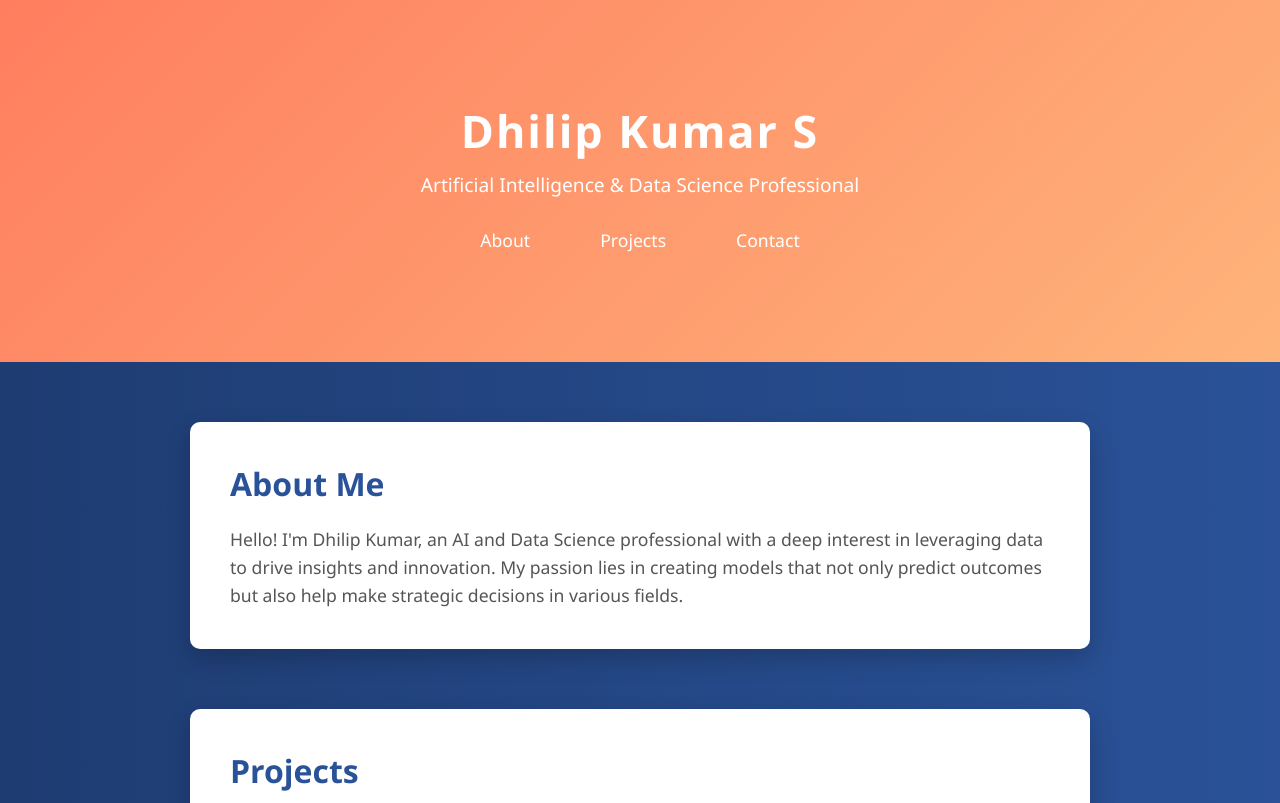
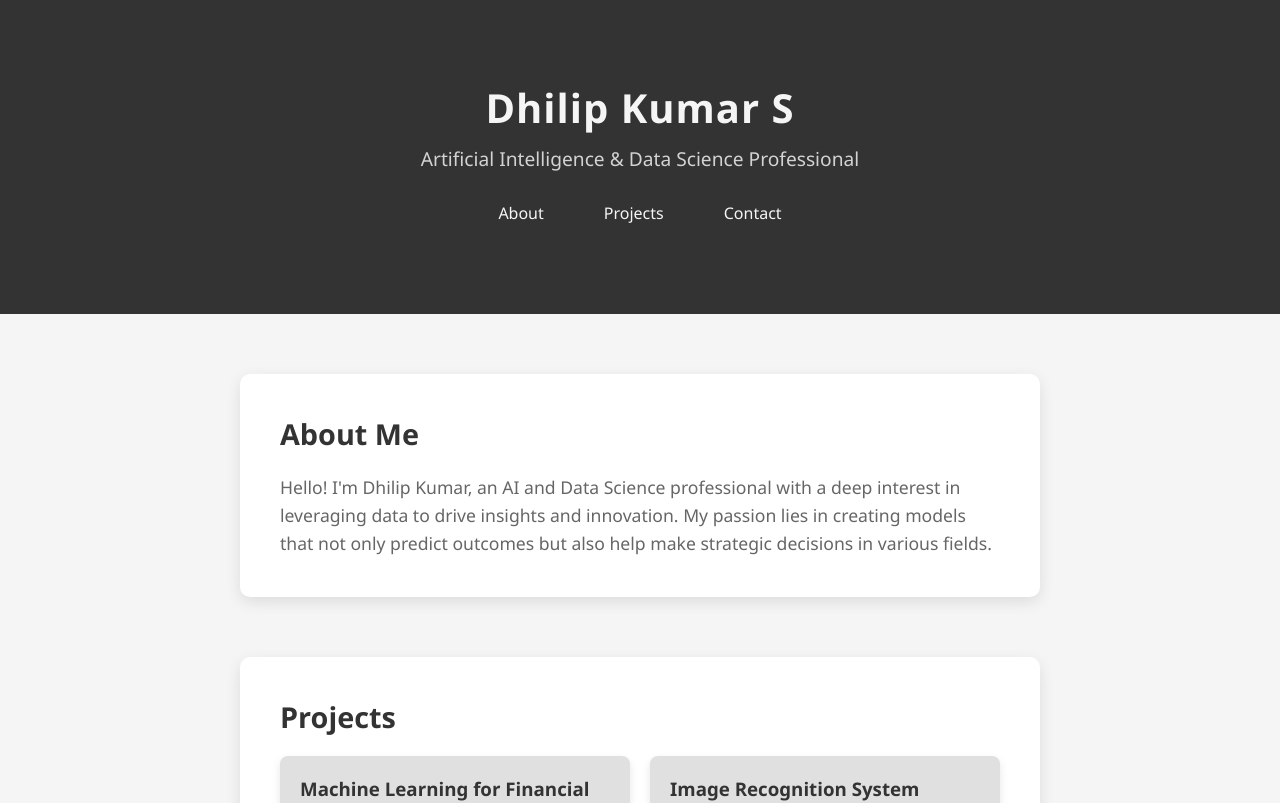
Before and after one commit to DhilipKumar-Creator/PORTFOLIO, a plain HTML site: page index.html in a window 1280 px wide. Shown: the top 803 px of the page. Drawn offline with Linux system fonts and the light colour scheme.

Commit message:
Update index.html

```diff
--- a/index.html
+++ b/index.html
@@ -13,65 +13,67 @@
             scroll-behavior: smooth;
         }
         body {
+            background-color: #f5f5f5;
             color: #333;
-            background: linear-gradient(to right, #1e3c72, #2a5298);
             overflow-x: hidden;
         }
         header {
-            background: linear-gradient(135deg, #ff7e5f, #feb47b);
-            padding: 100px 20px;
+            background-color: #333;
+            color: #f5f5f5;
+            padding: 80px 20px;
             text-align: center;
-            color: #fff;
         }
         header h1 {
-            font-size: 2.8em;
-            letter-spacing: 2px;
+            font-size: 2.5em;
+            letter-spacing: 1px;
+            margin-bottom: 10px;
         }
         header p {
             font-size: 1.2em;
-            margin-top: 10px;
+            margin-top: 5px;
+            color: #d3d3d3;
         }
         .navbar {
             display: flex;
             justify-content: center;
-            gap: 40px;
+            gap: 30px;
             margin-top: 20px;
         }
         .navbar a {
-            color: #fff;
+            color: #f5f5f5;
             text-decoration: none;
-            font-size: 1.1em;
+            font-size: 1em;
             padding: 10px 15px;
-            transition: color 0.3s, background-color 0.3s;
+            transition: background-color 0.3s;
             border-radius: 5px;
         }
         .navbar a:hover {
-            background-color: #ffffff55;
+            background-color: #555;
         }
         .section {
-            max-width: 900px;
+            max-width: 800px;
             margin: 60px auto;
             padding: 40px;
-            background: #fff;
+            background: #ffffff;
             border-radius: 10px;
-            box-shadow: 0 10px 25px rgba(0, 0, 0, 0.2);
+            box-shadow: 0 5px 15px rgba(0, 0, 0, 0.1);
             opacity: 0;
-            transform: translateY(50px);
-            transition: opacity 0.6s ease-out, transform 0.6s ease-out;
+            transform: translateY(30px);
+            transition: opacity 0.5s ease-out, transform 0.5s ease-out;
         }
         .section.show {
             opacity: 1;
             transform: translateY(0);
         }
         h2 {
-            color: #2a5298;
+            color: #333;
             margin-bottom: 20px;
-            font-size: 2em;
+            font-size: 1.8em;
         }
         .about p, .contact p {
             font-size: 1.1em;
             line-height: 1.6;
-            color: #555;
+            color: #666;
         }
         .projects-grid {
             display: grid;
@@ -79,33 +81,36 @@
             gap: 20px;
         }
         .project-card {
-            background: #f3f3f3;
+            background: #e0e0e0;
             padding: 20px;
             border-radius: 8px;
-            box-shadow: 0 4px 10px rgba(0, 0, 0, 0.1);
+            box-shadow: 0 4px 8px rgba(0, 0, 0, 0.1);
             transition: transform 0.3s;
         }
         .project-card:hover {
             transform: translateY(-5px);
         }
         .project-card h3 {
-            color: #ff7e5f;
+            color: #333;
             margin-bottom: 10px;
         }
+        .project-card p {
+            color: #555;
+        }
         .contact-info a {
-            color: #ff7e5f;
+            color: #333;
             text-decoration: none;
             font-weight: bold;
             transition: color 0.3s;
         }
         .contact-info a:hover {
-            color: #2a5298;
+            color: #666;
         }
         footer {
             text-align: center;
             padding: 20px;
-            background: #ff7e5f;
-            color: white;
+            background: #333;
+            color: #f5f5f5;
             font-size: 1em;
             position: relative;
         }
```
